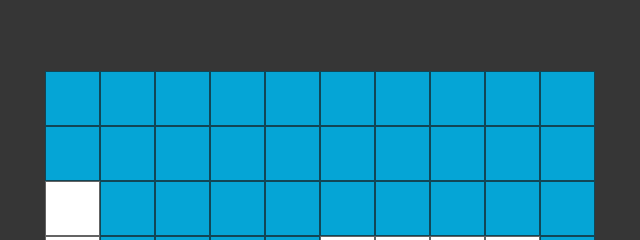
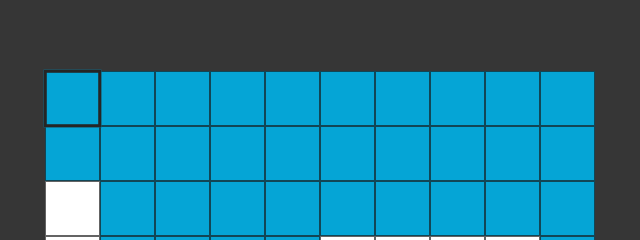
Before and after one commit to Tree-Ro/battleships, a website built with webpack: page src/index.html in a window 1280 px wide. In both pictures the pointer is over the element 72 px from the left and 227 px from the top of the page. Shown: the part 129-369 px from the top of the page, 0-640 px from the left. Built offline with nearby package versions, Linux system fonts and the light colour scheme.

Commit message:
Added further styling to the gameboards

```diff
--- a/src/style.css
+++ b/src/style.css
@@ -120,12 +120,22 @@ body {
 .gameboard div#row {
   display: grid;
   grid-template-columns: repeat(10, 1fr);
+  user-select: none;
 }
 .gameboard div#row > div {
   border: 1px solid #181818ab;
+  transition: 0.5s;
+}
+.gameboard div#row > div:hover {
+  transition: 0.15s ;
+  transform: scale(1.05);
+  border: 3px solid var(--board-cell-colour);
 }
 .gameboard div#row > .undiscovered {
   background-color: var(--board-cell-colour);
+}
+.gameboard div#row > .undiscovered:hover {
+  background-color: white;
 }
 .gameboard div#row > .water {
   background-color: var(--water-colour);
```
